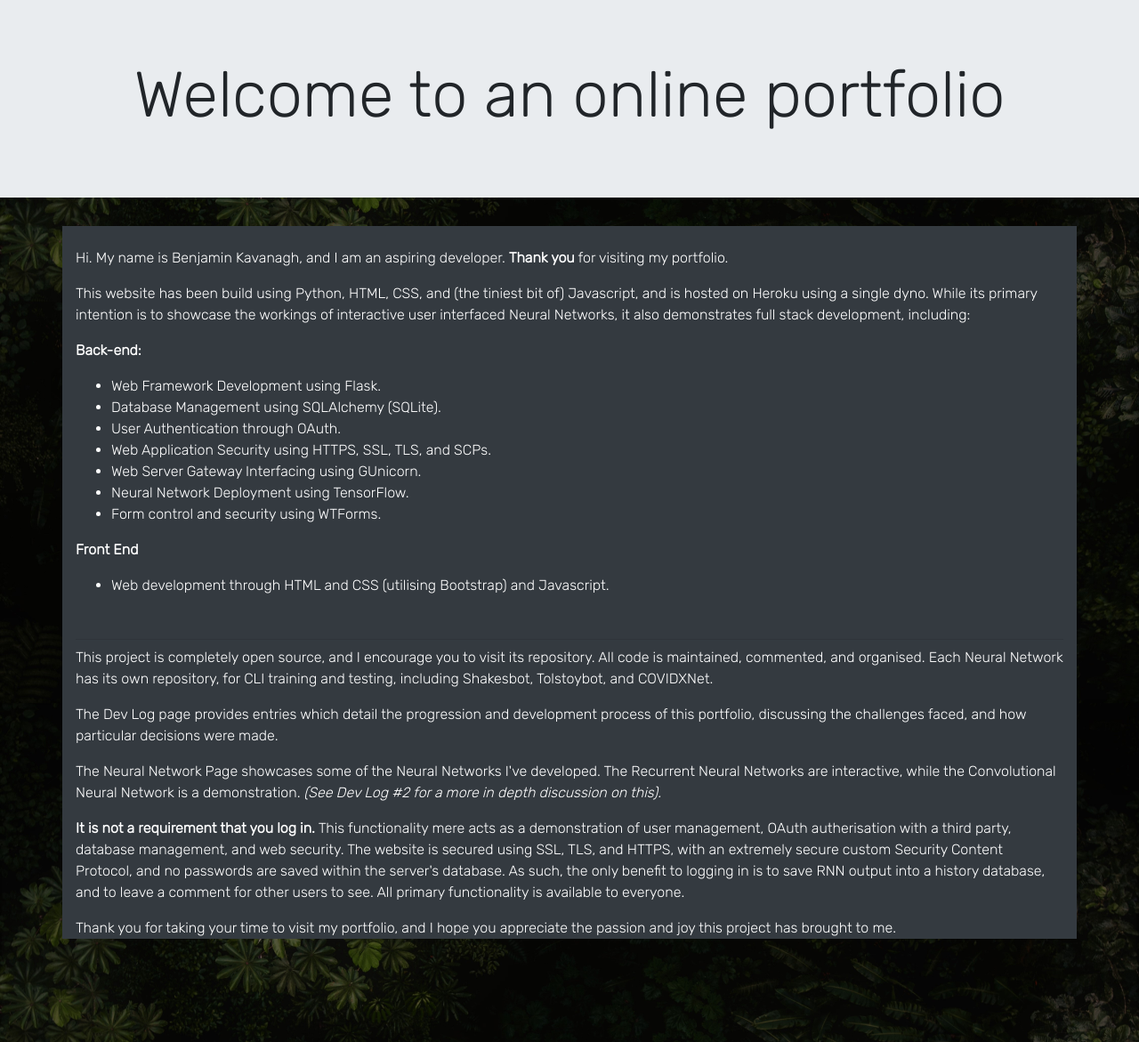
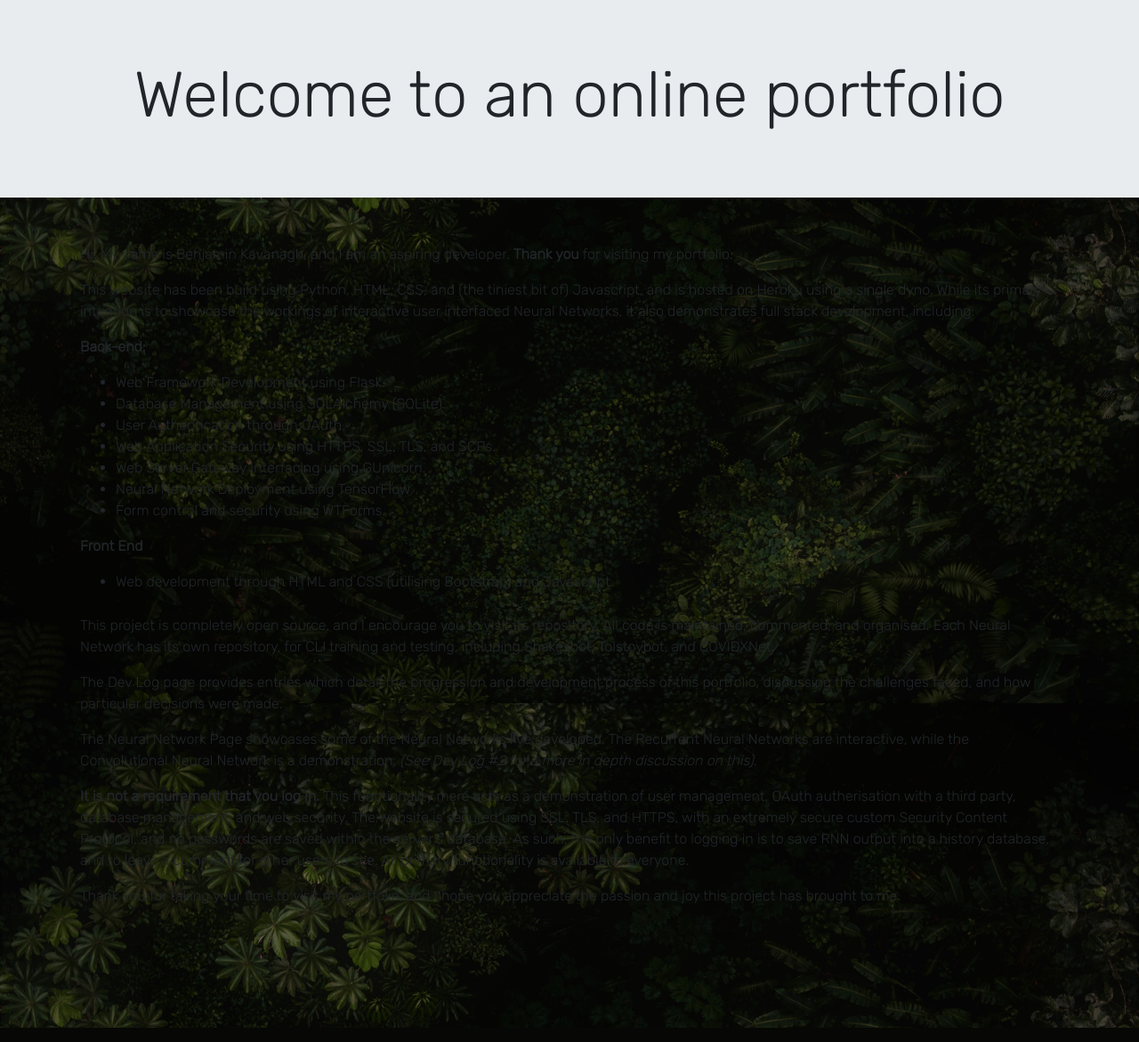
Before and after one commit to BAK2K3/BAKNetwork, a Flask app: page / in a window 1280 px wide. Shown: the part 63-1234 px from the top of the page at 89% size. Run offline with Flask 2, Linux system fonts and the light colour scheme; parts of the project's set-up code (start-up, migrations or seed data) failed here and were passed over; some libraries are stand-ins or nearby versions.

Commit message:
formatting of index

```diff
--- a/baknetworks/templates/index.html
+++ b/baknetworks/templates/index.html
@@ -9,11 +9,10 @@
         <div class="d-flex justify-content-center text-center">
             <h1 class="display-1">Welcome to an online portfolio</h1>
         </div>
-
     </div>
 </div>
 
-<div class="container pt-4 bg-dark text-white">
+<div class="container card-body">
 <p>Hi. My name is Benjamin Kavanagh, and I am an aspiring developer. <strong>Thank you</strong> for visiting my portfolio.</p>
 
 <p>This website has been build using Python, HTML, CSS, and (the tiniest bit of) Javascript, and is hosted on Heroku using a single dyno. While its primary intention is to showcase the workings of interactive user interfaced Neural Networks, it also demonstrates full stack development, including:</p>
@@ -35,7 +34,6 @@
 <ul>
     <li>Web development through HTML and CSS (utilising Bootstrap) and Javascript.</li>
 </ul>
-<br>
 <hr class="my-2">
 <p>This project is completely open source, and I encourage you to visit its repository. All code is maintained, commented, and organised.  Each Neural Network has its own repository, for CLI training and testing, including Shakesbot, Tolstoybot, and COVIDXNet.</p>
 
```
